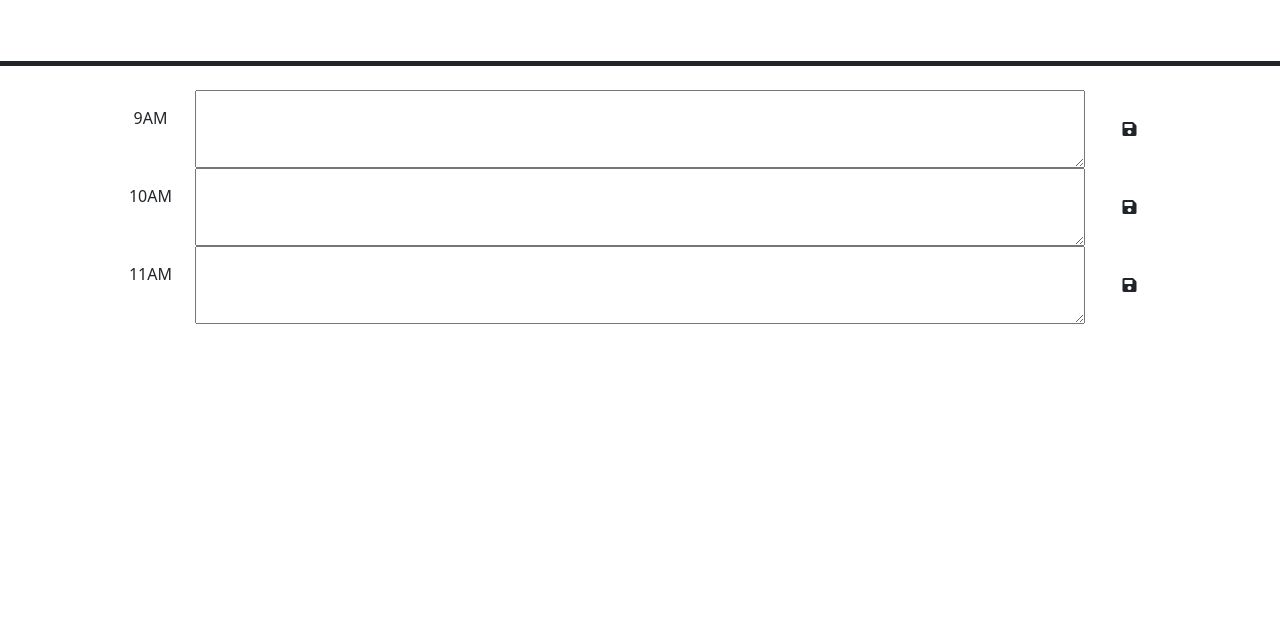
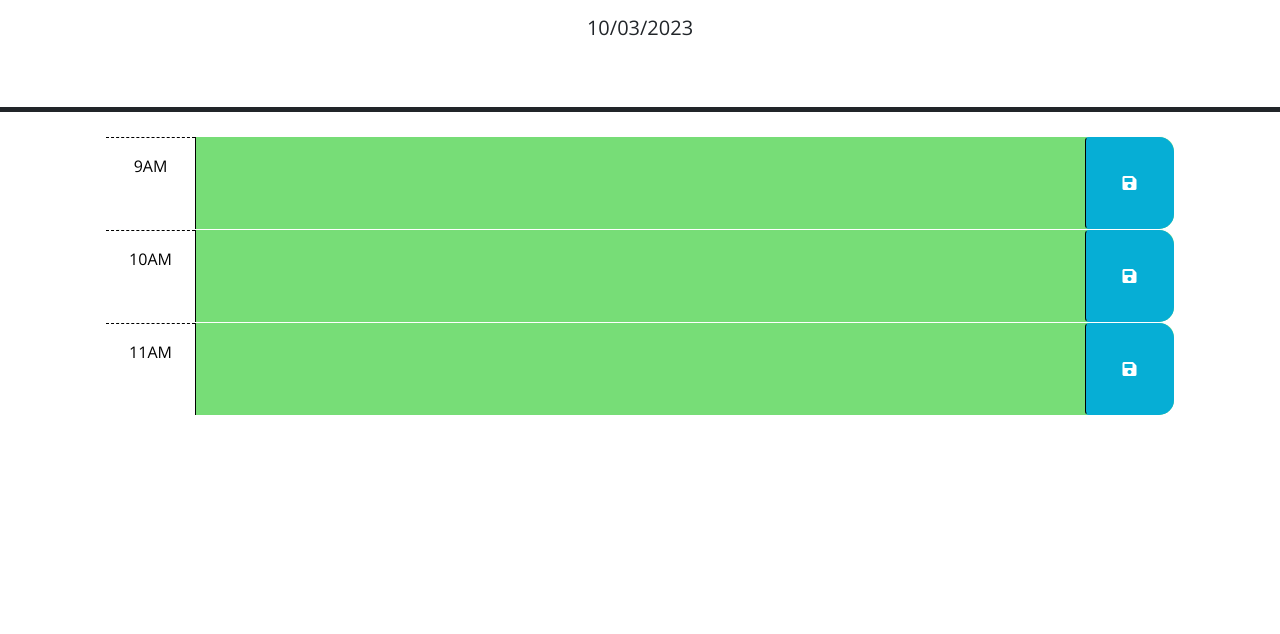
Before and after one commit to mannyak13619/work-day-schedualer-, a plain HTML site: page index.html in a window 1280 px wide. Shown: the part 166-800 px from the top of the page. Drawn offline with nearby package versions, Linux system fonts and the light colour scheme.

Commit message:
added image and made updastes to css

```diff
--- a/index.html
+++ b/index.html
@@ -18,7 +18,9 @@
       href="https://fonts.googleapis.com/css?family=Open+Sans&display=swap"
       rel="stylesheet"
     />
-    <link rel="stylesheet" href="style.css" />
+    <link rel="stylesheet" href="style.css" >
+    <scriptsrc="https://code.jquery.com/jquery-3.5.1.min.js"
+    integrity="sha256-9/aliU8dGd2tb6OSsuzixeV4y/faTqgFtohetphbbj0=" crossorigin="anonymous"></script>
     <title>Work Day Scheduler</title>
   </head>
 
--- a/script.js
+++ b/script.js
@@ -2,12 +2,38 @@
 // the code isn't run until the browser has finished rendering all the elements
 // in the html.
 $(function () {
-  // TODO: Add a listener for click events on the save button. This code should
-  // use the id in the containing time-block as a key to save the user input in
-  // local storage. HINT: What does `this` reference in the click listener
-  // function? How can DOM traversal be used to get the "hour-x" id of the
-  // time-block containing the button that was clicked? How might the id be
-  // useful when saving the description in local storage?
+  setInterval(function () {
+
+    var today = dayjs();
+    $("#current-say").text(today.format("dddd MMM D,YYYY hh:mmA"));
+    var currentHour = dayjs().hour();
+
+    $(".time-block").each(function () {
+
+      var hourBlock = parseInt($(this).data("hour"));
+
+      if (currentHour > hourBlock) {
+        $(this).removeClass("future");
+        $(this).removeClass("present");
+        $(this).addClass("past");
+      } else if (currentHour == hourBlock) {
+        $(this).removeClass("past");
+        $(this).removeClass("future");
+        $(this).addClass("present");
+      } else {
+        $(this).removeClass("past");
+        $(this).removeClass("present");
+        $(this).addClass("future");
+      };
+    });
+  }, 1000)
+
+  $(".saveBtn").on("click", function () {
+    console.log($(this).siblings("textarea").val())
+    var id = $(this).parent().attr("id")
+    var input = $(this).siblings("textarea").val()
+    localStorage.setItem(id, input)
+  })
   //
   // TODO: Add code to apply the past, present, or future class to each time
   // block by comparing the id to the current hour. HINTS: How can the id
@@ -20,4 +46,22 @@ $(function () {
   // attribute of each time-block be used to do this?
   //
   // TODO: Add code to display the current date in the header of the page.
+  $("#currentDay").text(dayjs().format("DD/MM/YYYY"))
 });
+document.getElementById("myBtn");
+ddEventListener = ("click", "dysplayDate")
+
+
+// GIVEN I am using a daily planner to create a schedule
+// WHEN I open the planner
+// THEN the current day is displayed at the top of the calendar
+// WHEN I scroll down
+// THEN I am presented with time blocks for standard business hours
+// WHEN I view the time blocks for that day
+// THEN each time block is color-coded to indicate whether it is in the past, present, or future
+// WHEN I click into a time block
+// THEN I can enter an event
+// WHEN I click the save button for that time block
+// THEN the text for that event is saved in local storage
+// WHEN I refresh the page
+// THEN the saved events persist
--- /dev/null
+++ b/style.css
@@ -0,0 +1,59 @@
+body {
+  font-family: 'Open Sans', sans-serif;
+  font-size: 16px;
+}
+
+textarea {
+  background: transparent;
+  border: none;
+  resize: none;
+  color: #000000;
+  border-left: 1px solid black;
+  padding: 10px;
+}
+
+.description {
+  white-space: pre-wrap;
+}
+
+.time-block {
+  border-radius: 15px;
+}
+
+.row {
+  border-top: 1px solid white;
+}
+
+.hour {
+  background-color: #ffffff;
+  color: #000000;
+  border-top: 1px dashed #000000;
+}
+
+.past {
+  background-color: #d3d3d3;
+  color: white;
+}
+
+.present {
+  background-color: #ff6961;
+  color: white;
+}
+
+.future {
+  background-color: #77dd77;
+  color: white;
+}
+
+.saveBtn {
+  border-left: 1px solid black;
+  border-top-right-radius: 15px;
+  border-bottom-right-radius: 15px;
+  background-color: #06aed5;
+  color: white;
+}
+
+.saveBtn i:hover {
+  font-size: 20px;
+  transition: all 0.3s ease-in-out;
+}
```
Also changed, not shown: Screenshot 2023-03-10 at 8.44.17 AM.png (added), 2 other files.
